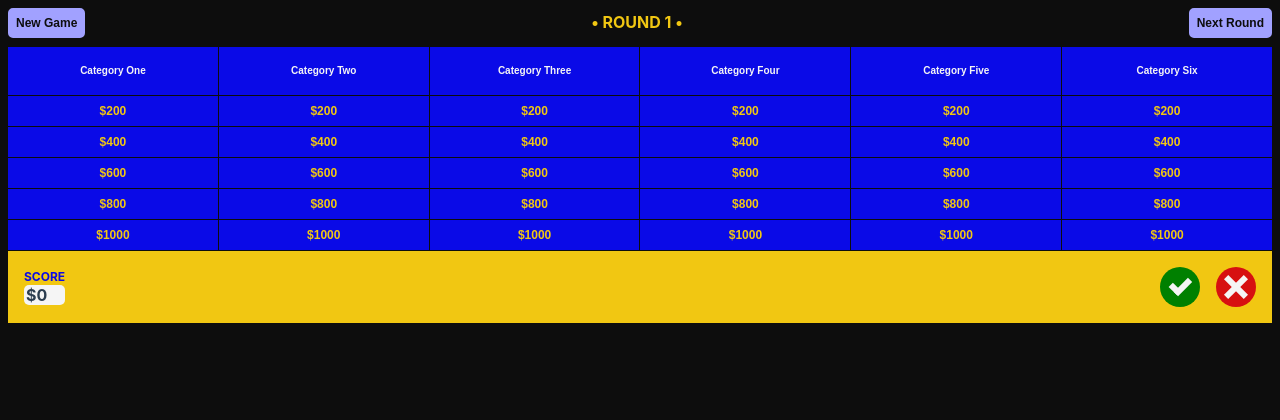
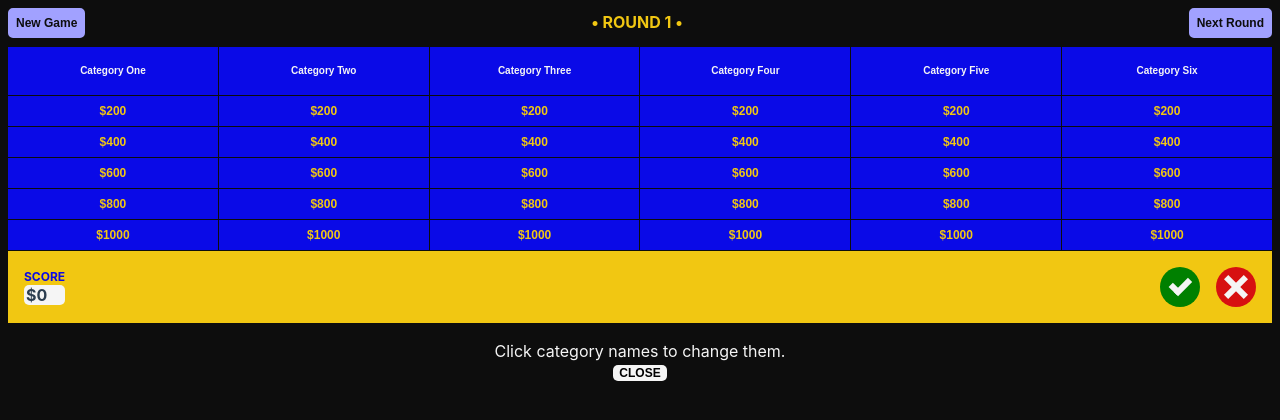
Before and after one commit to alecthibodeau/quiz-show-flow, a Vue app: page / in a window 1280 px wide. Shown: the top 420 px of the page. Built offline with nearby package versions, Linux system fonts and the light colour scheme.

Commit message:
feat: add message to prompt user to change category names

```diff
--- a/src/views/ScoreView.vue
+++ b/src/views/ScoreView.vue
@@ -15,6 +15,7 @@ const { dollarValuesFirst, dollarValuesSecond, digitsAsWords } = gameContent;
 const currentRound = ref<number>(1);
 const currentScore = ref<number>(0);
 const isCategoriesFormDisplayed = ref<boolean>(false);
+const isNewRoundStart = ref<boolean>(true);
 
 const columns = reactive<Column[]>(Array.from({ length: 6 }, (_, id) => ({
   id,
@@ -41,6 +42,7 @@ function setGameBoardForRoundTwo(): void {
     column.dollarValues = dollarValuesSecond;
     resetColumnCategory(column);
   });
+  isNewRoundStart.value = true;
 }
 
 function selectClue(column: Column, dollarValue: number): void {
@@ -80,6 +82,7 @@ function updateScore(increment: number): void {
 
 function toggleCategories(): void {
   isCategoriesFormDisplayed.value = !isCategoriesFormDisplayed.value;
+  if (isNewRoundStart.value) isNewRoundStart.value = false;
 }
 
 function advanceRound(): void {
@@ -168,6 +171,13 @@ function formatScore(): string {
         </button>
       </div>
     </div>
+  </div>
+
+  <div v-if="isNewRoundStart" class="message-change-categories">
+    <div>
+      Click category names to change them.
+    </div>
+    <button @click="() => isNewRoundStart = false">close</button>
   </div>
 
   <div v-if="isCategoriesFormDisplayed" class="categories-form">
@@ -362,6 +372,24 @@ function formatScore(): string {
   }
 }
 
+.message-change-categories {
+  display: flex;
+  flex-direction: column;
+  justify-content: center;
+  align-items: center;
+  margin-top: 1rem;
+  color: v-bind('colorOffWhite');
+
+  button {
+    border: none;
+    border-radius: 5px;
+    text-transform: uppercase;
+    font-size: .75rem;
+    font-weight: 700;
+    background-color: v-bind('colorOffWhite');
+  }
+}
+
 .categories-form {
   display: flex;
   flex-direction: column;
```
